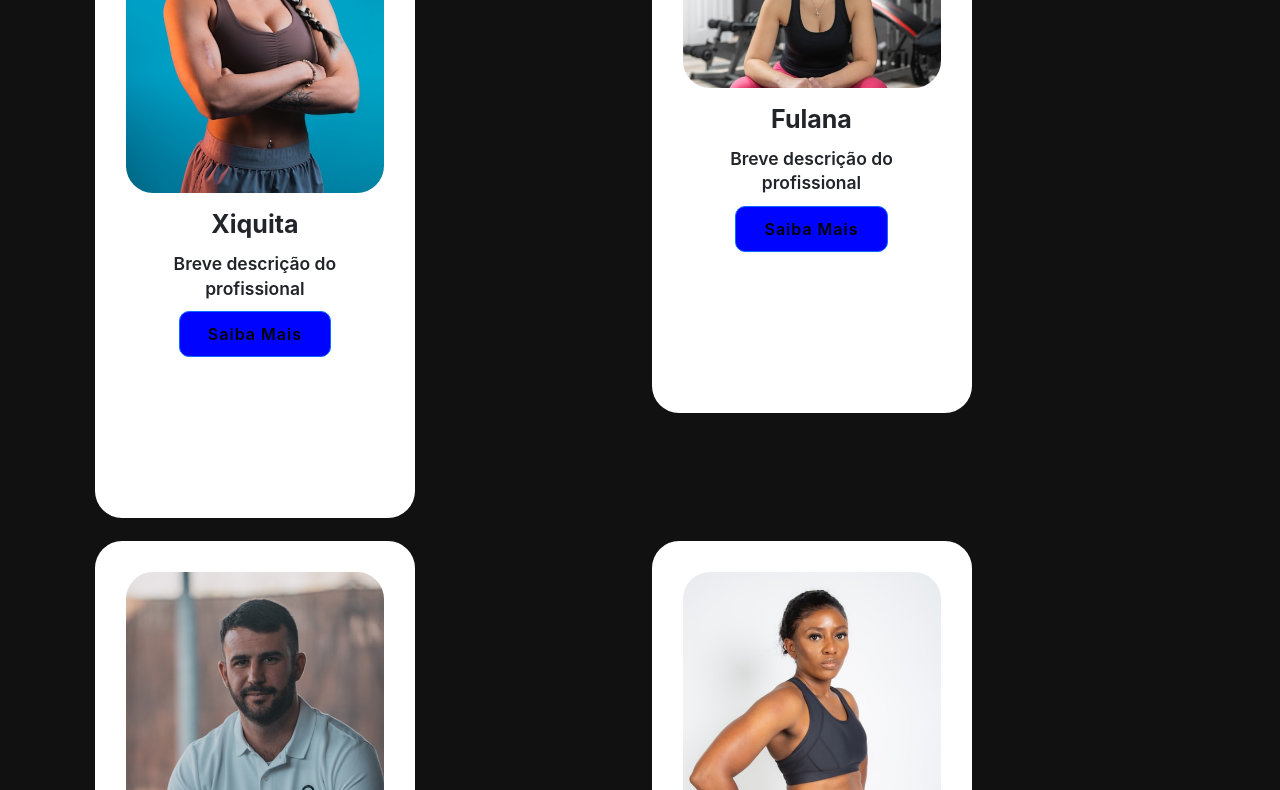
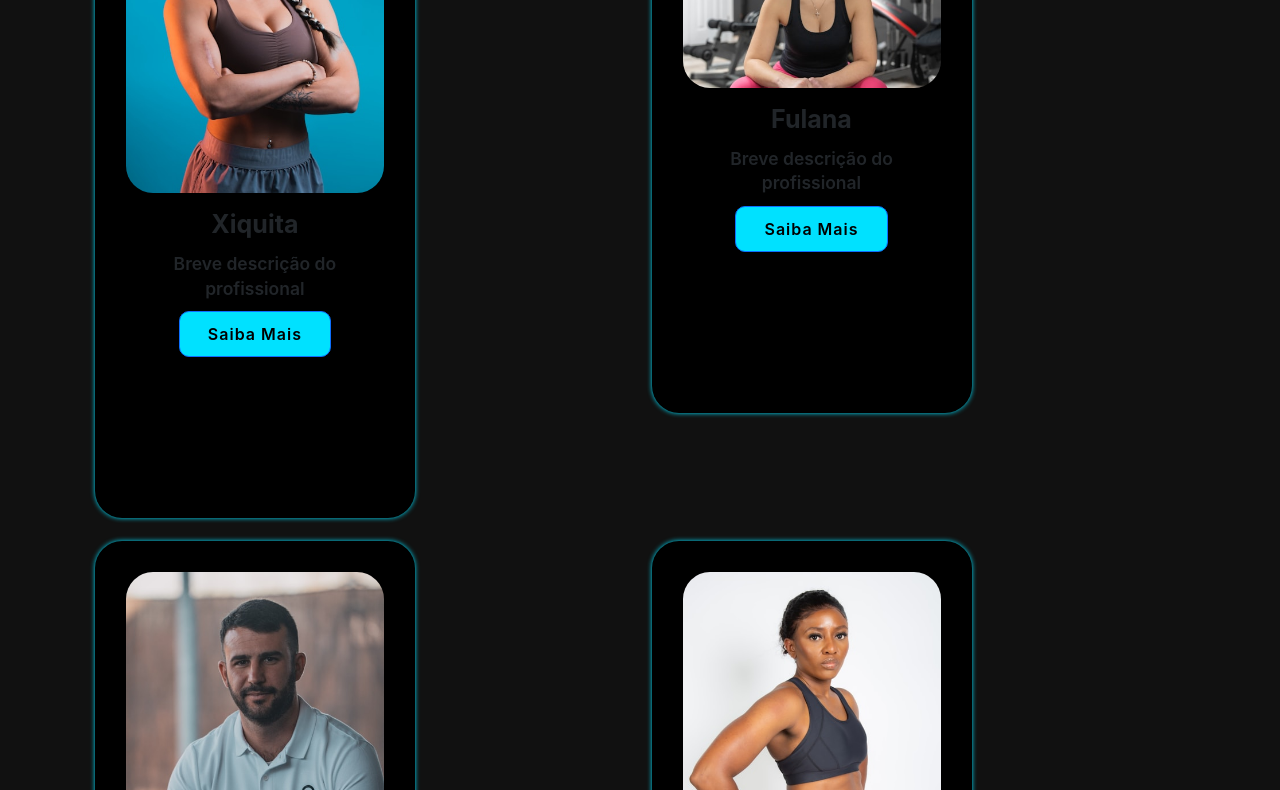
Before and after one commit to francisco-jhonatan/projeto-site-fitnees, a plain HTML site: page projeto-integrador/index.html in a window 1280 px wide. Shown: the part 2010-2800 px from the top of the page. Drawn offline with nearby package versions, Linux system fonts and the light colour scheme.

Commit message:
projeto integrador

```diff
--- a/projeto-integrador/style.css
+++ b/projeto-integrador/style.css
@@ -14,7 +14,7 @@
     --bg-color: #000000;
     --snd-bg-color: #111;
     --text-color: #fff;
-    --main-color: #0004ff;
+    --main-color: #00e1ff;
 }
 
 html {
@@ -55,6 +55,7 @@ header {
     font-weight: 800;
     cursor: pointer;
     transition: 0.3s ease-in-out;
+    text-decoration: none;
 }
 
 .logo:hover {
@@ -76,6 +77,7 @@ span {
     margin-left: 4rem;
     transition: all 0.5s ease;
     border-bottom: 3px solid transparent;
+    text-decoration: none;
 }
 
 .navbar a:hover,
@@ -192,10 +194,10 @@ span {
 }
 
 .card {
-    /* background: var(--bg-color); */
+    background: var(--bg-color);
     border-radius: 27px;
     border: 1px solid transparent;
-    /* box-shadow: 0 0 5px var(--main-color); */
+    box-shadow: 0 0 5px var(--main-color);
     padding: 20px;
     transition: all 0.5s ease;
 }
```
